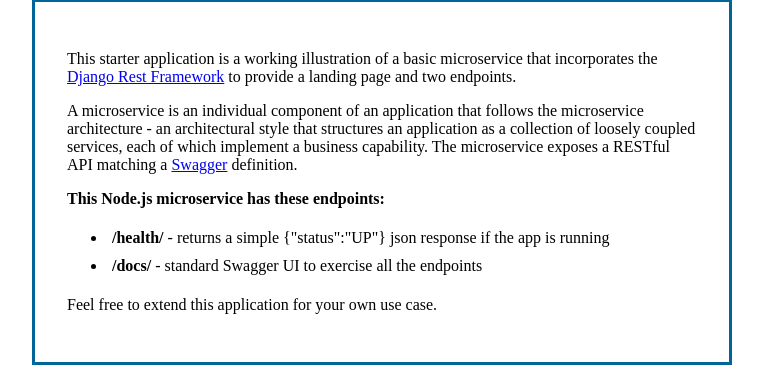
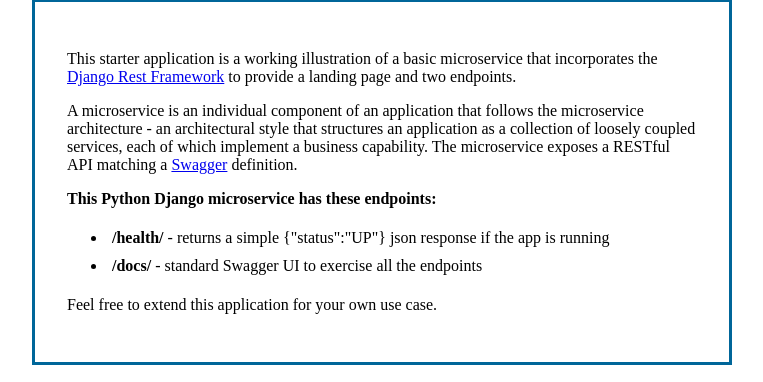
Before and after one commit to IBM/python-django-app, a Django app: page / in a window 1280 px wide. Shown: the part 333-715 px from the top of the page, without its empty margins (258-1021 px from the left). Run offline with Django 3.2, Linux system fonts and the light colour scheme; parts of the project's set-up code (start-up, migrations or seed data) failed here and were passed over.

Commit message:
Update landing page text

```diff
--- a/app/templates/index.html
+++ b/app/templates/index.html
@@ -19,7 +19,7 @@
         <p>
             A microservice is an individual component of an application that follows the microservice architecture - an architectural style that structures an application as a collection of loosely coupled services, each of which implement a business capability. The microservice exposes a RESTful API matching a <a target="_blank" rel="noopener noreferrer" href="http://swagger.io">Swagger</a> definition.
         </p>
-        <b>This Node.js microservice has these endpoints:</b>
+        <b>This Python Django microservice has these endpoints:</b>
         <ul>
             <li>
                 <b>/health/</b> - returns a simple {"status":"UP"} json response if the app is running
```
